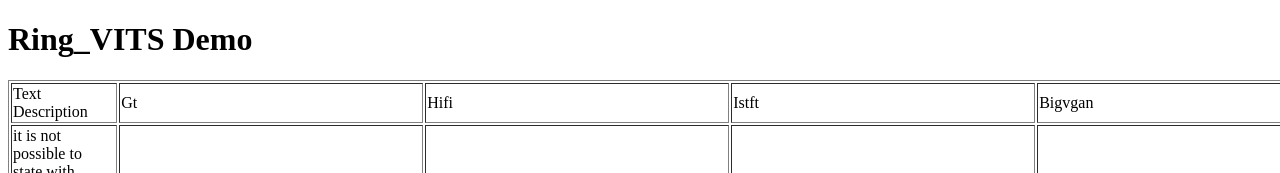
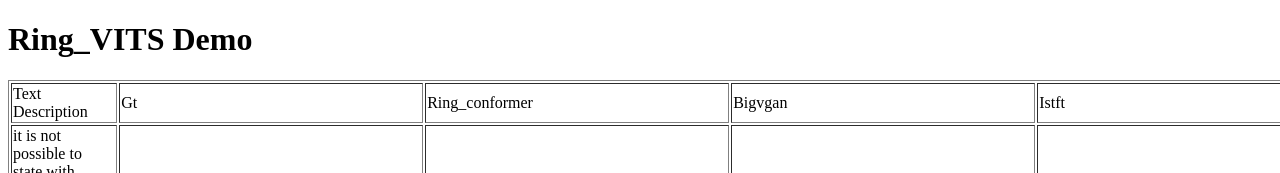
Before and after one commit to seongho608/seongho608.github.io, a plain HTML site: page index.html in a window 1280 px wide. Shown: the top 173 px of the page. Drawn offline with Linux system fonts and the light colour scheme.

Commit message:
change model order

```diff
--- a/index.html
+++ b/index.html
@@ -10,7 +10,7 @@
     <div id="audioTables"></div>
 
     <script>
-        const models = ['gt', 'hifi', 'istft', 'bigvgan', 'ring_conformer'];
+        const models = ['gt', 'ring_conformer', 'bigvgan', 'istft', 'hifi'];
         const numFiles = 30; // 각 디렉토리에 있는 파일 수
         const texts = [
             "it is not possible to state with scientific certainty that a particular small group of fibers come from a certain piece of clothing",
```
